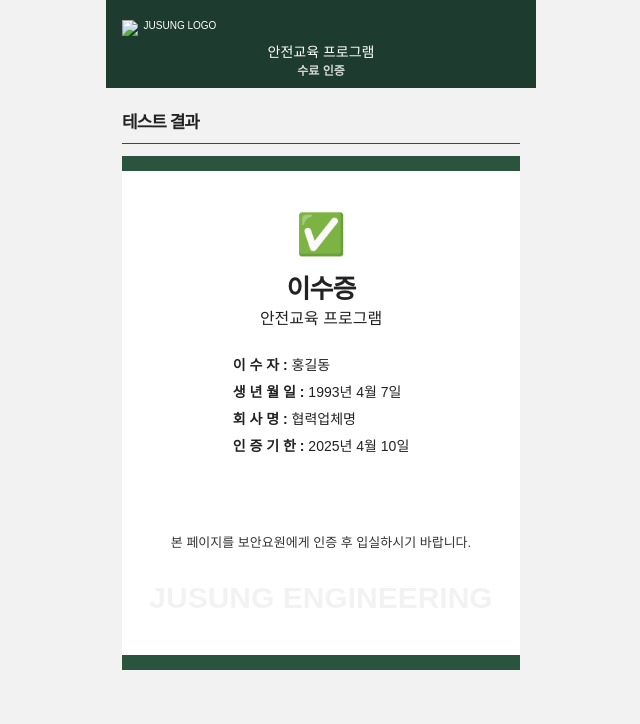
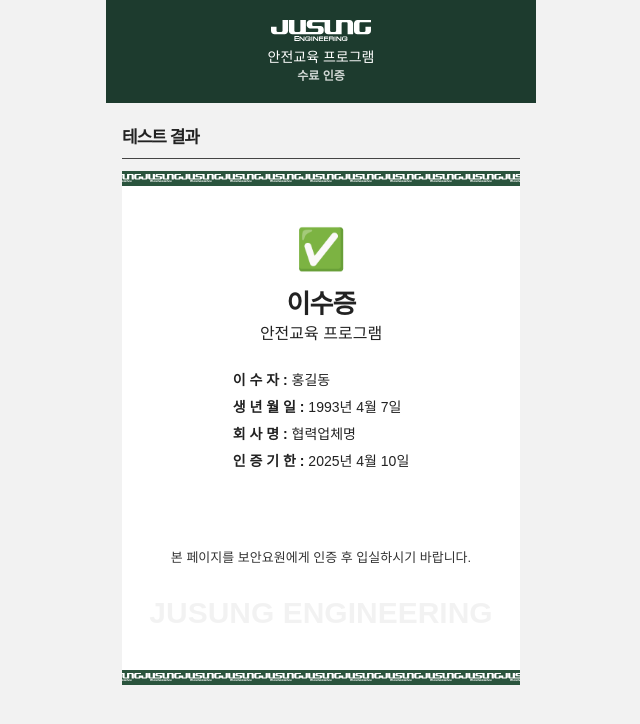
Before and after one commit to safed-develop/jusung-safety-training, a plain HTML site: page certificate.html in a window 1280 px wide. Shown: the whole page, without its empty margins (319-959 px from the left). Drawn offline with Linux system fonts and the light colour scheme.

Commit message:
롤링 추가, 로고 추가

```diff
--- a/certificate.html
+++ b/certificate.html
@@ -9,7 +9,7 @@
 </head>
 <body>
 <header class="header">
-    <img src="logo.png" alt="JUSUNG LOGO" class="logo">
+    <img src="src/img/logo.svg" alt="JUSUNG LOGO" class="logo">
     <p class="subtitle">안전교육 프로그램</p>
     <h2 class="step-title">수료 인증</h2>
 </header>
--- a/src/css/style.css
+++ b/src/css/style.css
@@ -644,16 +644,13 @@
 /* 롤링 배너 공통 */
 .rolling-banner {
     height: 15px;
-    background: url(logo.svg) repeat-x center;
-    background-size: contain;
+    background: url("../img/logo.svg") repeat-x center;
+    background-size: 40px;
     background-color: #2a543d;
     animation: roll 10s linear infinite;
 }
 
-/* 위쪽 반전 */
-.top-banner {
-    transform: scaleY(-1);
-}
+
 
 @keyframes roll {
     from {
@@ -663,3 +660,11 @@
         background-position: 100% center;
     }
 }
+
+/*헤더*/
+header {display: flex;
+    justify-content: center;
+flex-direction: column;
+align-items: center;
+    padding-bottom: 20px!important;
+    padding-top: 20px;}
```
Also changed, not shown: agree.html (+1 -1 lines), form.html (+1 -1 lines), index.html (+1 -1 lines), oath.html (+1 -1 lines), test.html (+1 -1 lines), video.html (+1 -1 lines), src/img/logo.svg (added).
